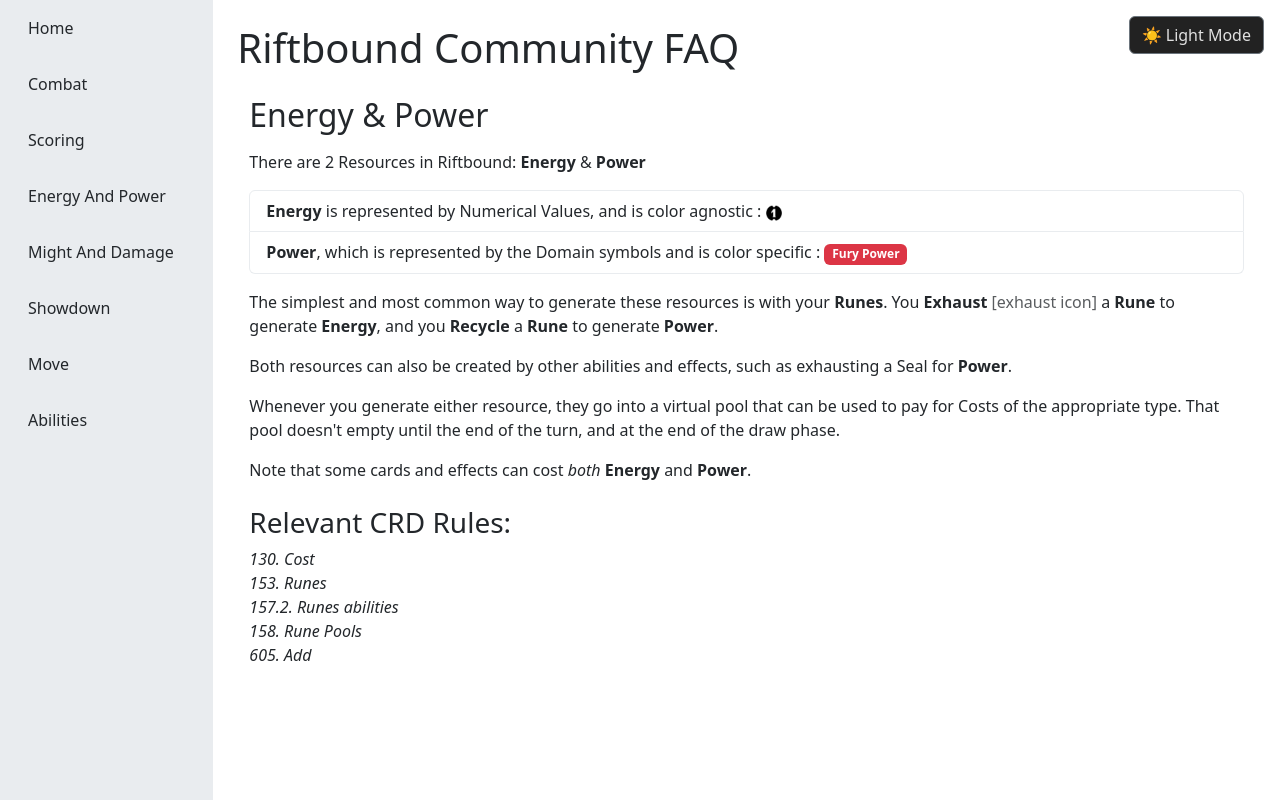
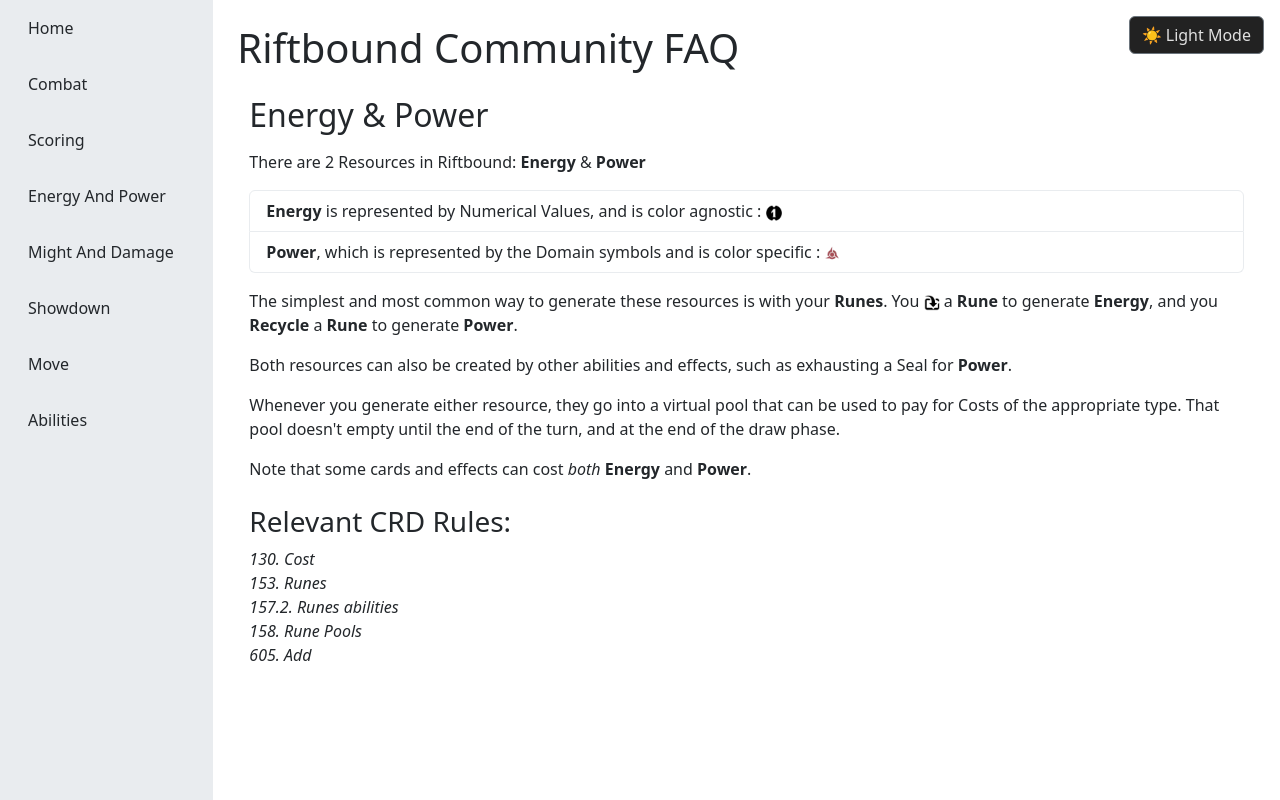
Before and after one commit to Somberlord/riftboundfaq, a Flask app: page /energy_and_power in a window 1280 px wide. Run offline with Flask 3, Linux system fonts and the light colour scheme.

Commit message:
Add images

```diff
--- a/app/templates/energy_and_power.html
+++ b/app/templates/energy_and_power.html
@@ -5,11 +5,11 @@
   <h2 class="mb-3">Energy &amp; Power</h2>
   <p>There are 2 Resources in Riftbound: <strong>Energy</strong> &amp; <strong>Power</strong></p>
   <ul class="list-group themed-list mb-3">
-    <li class="list-group-item"><strong>Energy</strong> is represented by Numerical Values, and is color agnostic : <img class="might-icon" src="static/images/1energy.webp" data-light="static/images/1energy.webp" data-dark="static/images/1energy_darkmode.webp" alt="1 Energy" style="height:1em; vertical-align:middle;">
-    <li class="list-group-item"><strong>Power</strong>, which is represented by the Domain symbols and is color specific : <span class="badge bg-danger">Fury Power</span></li>
+    <li class="list-group-item"><strong>Energy</strong> is represented by Numerical Values, and is color agnostic : <img class="might-icon" src="static/images/1energy.webp" data-light="static/images/1energy.webp" data-dark="static/images/1energy_darkmode.webp" alt="1 Energy" style="height:1em; vertical-align:middle;"></li>
+    <li class="list-group-item"><strong>Power</strong>, which is represented by the Domain symbols and is color specific : <img src="static/images/furypower.webp"alt="Fury Power" style="height:1em; vertical-align:middle;"></li>
   </ul>
 
-  <p>The simplest and most common way to generate these resources is with your <strong>Runes</strong>. You <strong>Exhaust</strong> <span class="text-muted">[exhaust icon]</span> a <strong>Rune</strong> to generate <strong>Energy</strong>, and you <strong>Recycle</strong> a <strong>Rune</strong> to generate <strong>Power</strong>.</p>
+  <p>The simplest and most common way to generate these resources is with your <strong>Runes</strong>. You <img class="might-icon" src="static/images/exhaust.webp" data-light="static/images/exhaust.webp" data-dark="static/images/exhaust_darkmode.webp" alt="Exhaust" style="height:1em; vertical-align:middle;"> a <strong>Rune</strong> to generate <strong>Energy</strong>, and you <strong>Recycle</strong> a <strong>Rune</strong> to generate <strong>Power</strong>.</p>
 
   <p>Both resources can also be created by other abilities and effects, such as exhausting a Seal for <strong>Power</strong>.</p>
 
```
Also changed, not shown: app/static/images/exhaust.webp (added), app/static/images/exhaust_darkmode.webp (added), app/static/images/furypower.webp (added).
